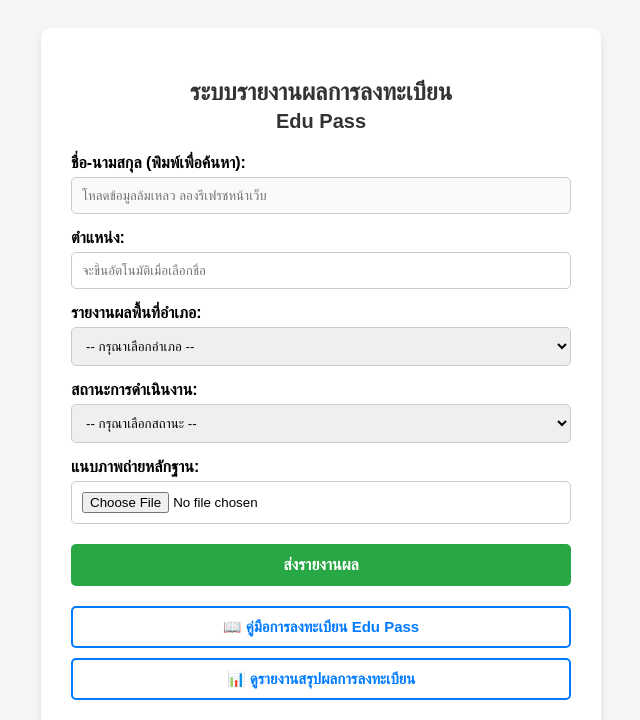
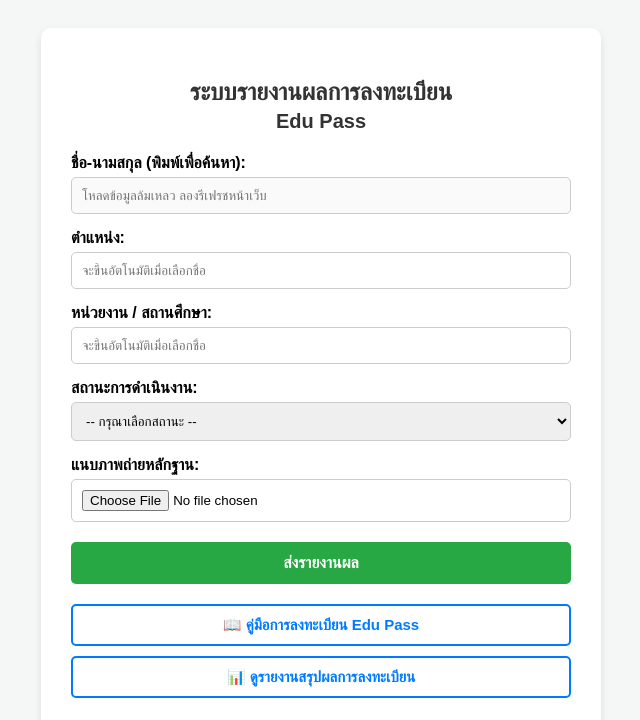
Before and after one commit to Lumiflowlpn/lamphun-report-EduPass, a plain HTML site: page index.html in a window 1280 px wide. Shown: the top 720 px of the page, without its empty margins (319-959 px from the left). Drawn offline with Linux system fonts and the light colour scheme; no server answers.

Commit message:
Add files via upload

```diff
--- a/index.html
+++ b/index.html
@@ -40,21 +40,8 @@
         <label>ตำแหน่ง:</label>
         <input type="text" id="position" placeholder="จะขึ้นอัตโนมัติเมื่อเลือกชื่อ" required>
 
-        <!-- ซ่อนช่องหน่วยงานไว้ (ลบ required ออกเพื่อไม่ให้บล็อกการส่ง) -->
-        <input type="hidden" id="agency">
-
-        <label>รายงานผลพื้นที่อำเภอ:</label>
-        <select id="amphoe" required>
-            <option value="">-- กรุณาเลือกอำเภอ --</option>
-            <option value="เมืองลำพูน">เมืองลำพูน</option>
-            <option value="แม่ทา">แม่ทา</option>
-            <option value="บ้านโฮ่ง">บ้านโฮ่ง</option>
-            <option value="ลี้">ลี้</option>
-            <option value="ทุ่งหัวช้าง">ทุ่งหัวช้าง</option>
-            <option value="ป่าซาง">ป่าซาง</option>
-            <option value="บ้านธิ">บ้านธิ</option>
-            <option value="เวียงหนองล่อง">เวียงหนองล่อง</option>
-        </select>
+        <label>หน่วยงาน / สถานศึกษา:</label>
+        <input type="text" id="agency" placeholder="จะขึ้นอัตโนมัติเมื่อเลือกชื่อ" required>
 
         <label>สถานะการดำเนินงาน:</label>
         <select id="report" required>
```
